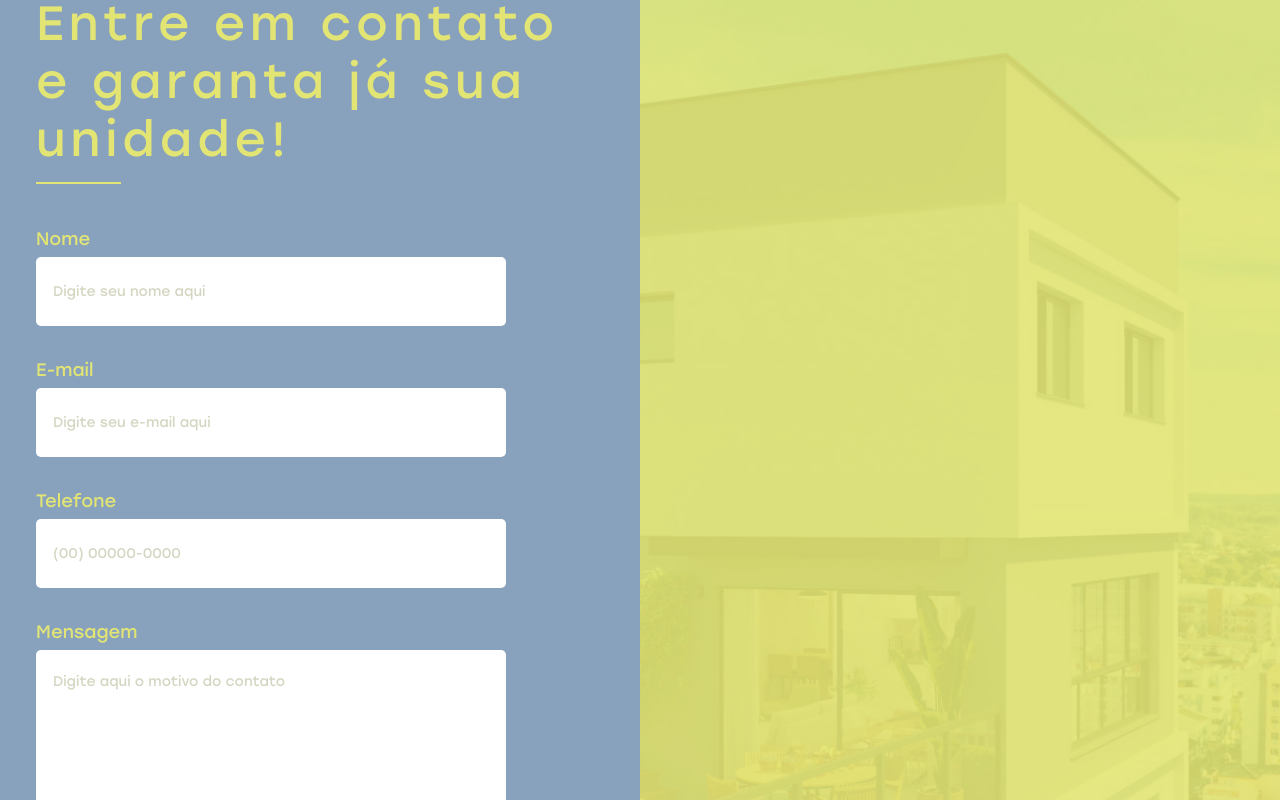
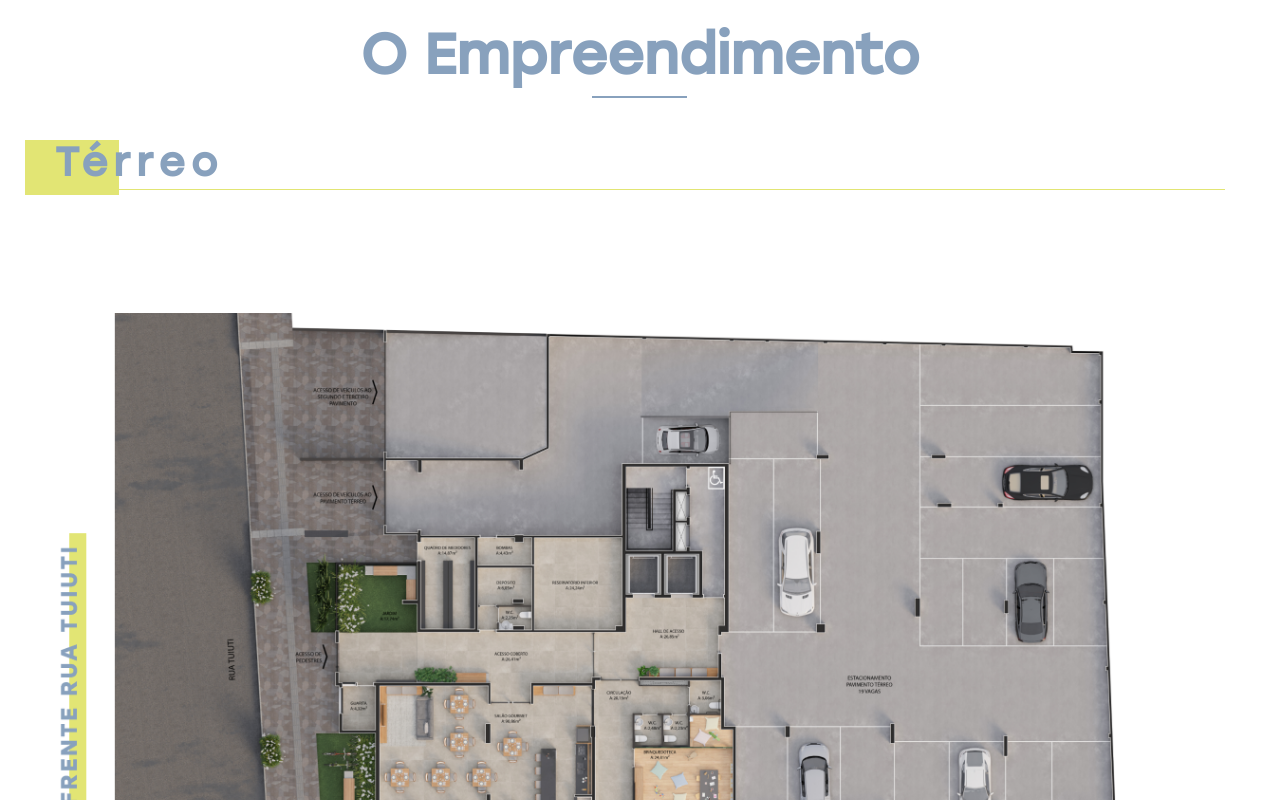
Before and after one commit to NtBat/livty, a Next.js app: page / in a window 1280 px wide. Shown: the part 4540-5340 px from the top of the page. Built offline with nearby package versions, Linux system fonts and the light colour scheme; a web font is replaced by a local one.

Commit message:
add terreo

```diff
--- /dev/null
+++ b/src/components/Enterprise/index.js
@@ -0,0 +1,25 @@
+import * as S from "./styles";
+
+function Enterprise() {
+  return (
+    <S.Enterprise id="plantas">
+      <div className="container">
+        <S.TitleWrapper>
+          <S.Title>O Empreendimento</S.Title>
+        </S.TitleWrapper>
+
+        <S.Box>
+          <S.BoxTitleWrapper>
+            <S.BoxTitle>Térreo</S.BoxTitle>
+          </S.BoxTitleWrapper>
+
+          <S.ImageWrapper>
+            <S.Image src="/terreo.png" alt="Planta do Térreo" />
+          </S.ImageWrapper>
+        </S.Box>
+      </div>
+    </S.Enterprise>
+  );
+}
+
+export default Enterprise;
--- /dev/null
+++ b/src/components/Enterprise/styles.js
@@ -0,0 +1,82 @@
+import styled from "styled-components";
+import theme from "@/styles/theme";
+
+export const Enterprise = styled.div`
+  margin-top: 137px;
+`;
+
+export const TitleWrapper = styled.div`
+  display: flex;
+  align-items: center;
+  justify-content: center;
+`;
+
+export const Title = styled.h1`
+  position: relative;
+  color: ${({ theme }) => theme.colors.secondary};
+  font-size: ${({ theme }) => theme.fonts.octonary};
+  display: flex;
+  align-items: center;
+  justify-content: center;
+
+  &:before {
+    position: absolute;
+    bottom: -10px;
+    width: 95px;
+    height: 2px;
+    background: ${({ theme }) => theme.colors.secondary};
+    content: "";
+  }
+`;
+
+export const Box = styled.div`
+  margin-top: 50px;
+`;
+
+export const BoxTitleWrapper = styled.div`
+  display: inline-flex;
+  width: 100%;
+  position: relative;
+  margin-bottom: 17px;
+
+  &:before {
+    position: absolute;
+    right: 0;
+    background: ${({ theme }) => theme.colors.primary};
+    width: 100%;
+    height: 1px;
+    top: 51px;
+    content: "";
+  }
+`;
+
+export const BoxTitle = styled.h2`
+  position: relative;
+  color: ${({ theme }) => theme.colors.secondary};
+  font-size: ${({ theme }) => theme.fonts.senary};
+  font-weight: 700;
+  display: block;
+  text-align: right;
+  letter-spacing: 6px;
+
+  &:after {
+    position: absolute;
+    left: -30px;
+    width: 94px;
+    height: 115%;
+    top: 2px;
+    content: "";
+    z-index: -1;
+    background: ${({ theme }) => theme.colors.primary};
+  }
+`;
+
+export const ImageWrapper = styled.div`
+  margin-top: 110px;
+`;
+
+export const Image = styled.img`
+  width: 100%;
+  display: block;
+  max-width: 100%;
+`;
--- a/src/pages/index.js
+++ b/src/pages/index.js
@@ -4,6 +4,7 @@ import Hero from "@/components/Hero";
 import Location from "@/components/Location";
 import Content from "@/components/Content";
 import Gallery from "@/components/Gallery";
+import Enterprise from "@/components/Enterprise";
 import Form from "@/components/Form";
 import Footer from "@/components/Footer";
 
@@ -22,6 +23,8 @@ export default function Home() {
 
       <Gallery />
 
+      <Enterprise />
+
       <Form />
 
       <Footer />
```
Also changed, not shown: public/terreo.png (added).
